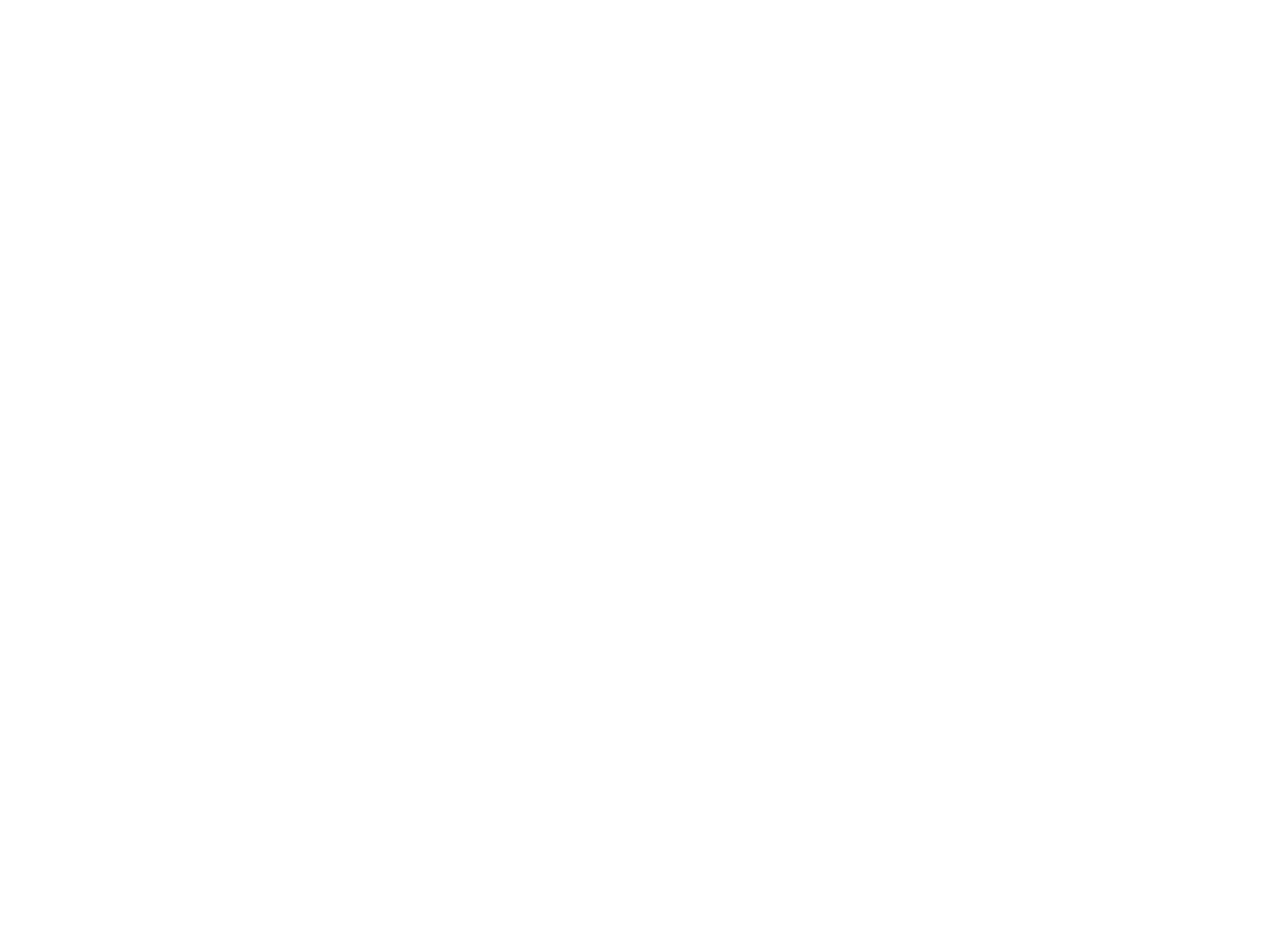
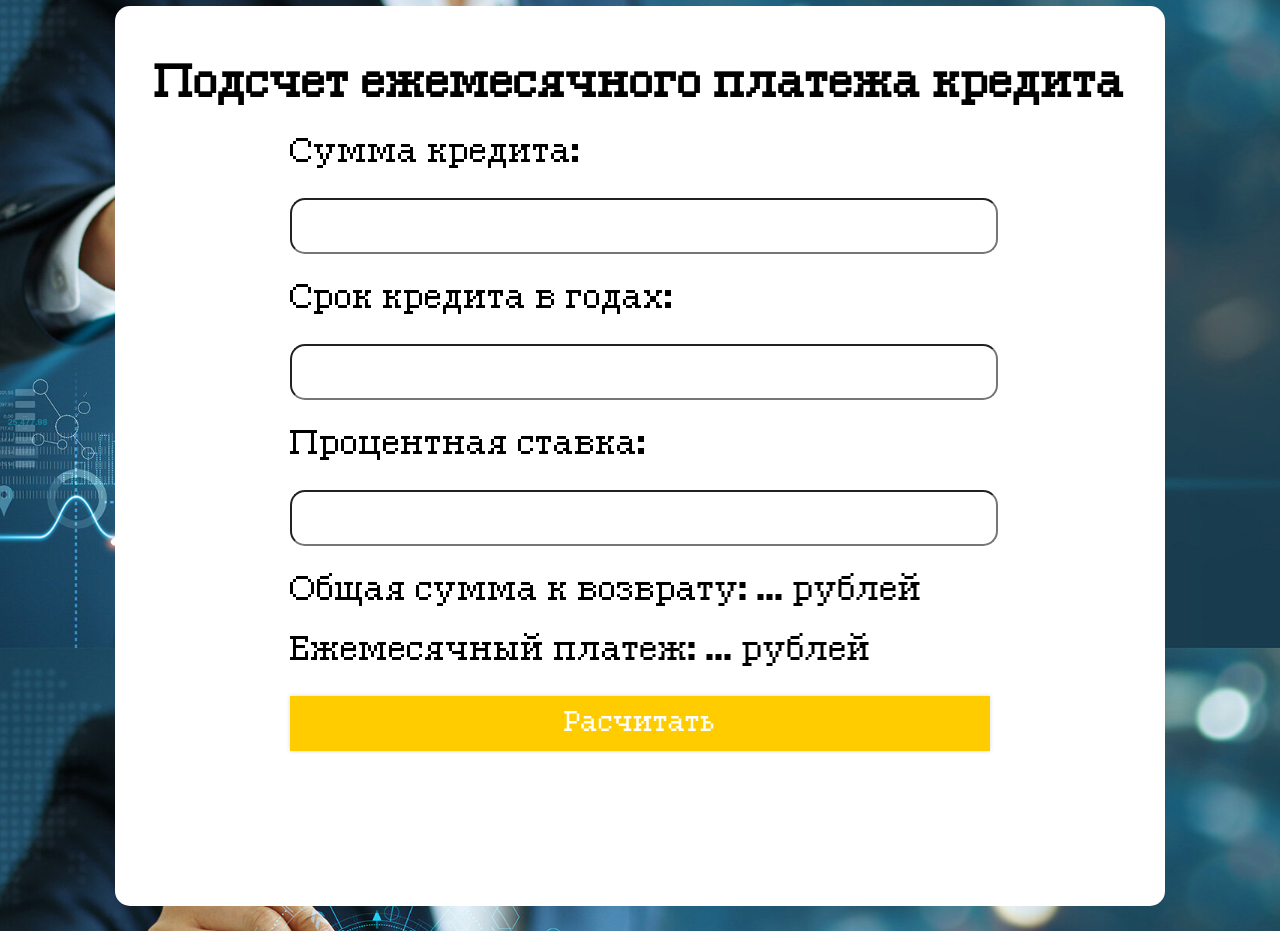
Before and after one commit to amirganizhev/Portfolio, a React (Create React App) app: page /creditCalculator in a window 1280 px wide. Before the commit this address led to /errorPage. Shown: the part 300-1231 px from the top of the page. Before the commit the page ends 800 px from the top, so only its background shows below. Built offline with nearby package versions, Linux system fonts and the light colour scheme.

Commit message:
сделал кредитный калькулятор

```diff
--- a/src/components/AppRouter.jsx
+++ b/src/components/AppRouter.jsx
@@ -5,6 +5,7 @@
 import PortfolioDescription from '../pages/PortfolioDescription';
 import HarryPotter from '../pages/HarryPotter';
 import WeatherApp from '../pages/WeatherApp';
+import CreditCalculator from '../pages/CreditCalculator';
 
 const AppRouter = () => {
 
@@ -14,13 +15,16 @@
         <ErrorPage />
       </Route>
       <Route path='/portfolioDescription'>
-        <PortfolioDescription/>
+        <PortfolioDescription />
       </Route>
       <Route path='/harryPotter'>
-        <HarryPotter/>
+        <HarryPotter />
       </Route>
       <Route path='/weatherApp'>
-        <WeatherApp/>
+        <WeatherApp />
+      </Route>
+      <Route path='/creditCalculator'>
+        <CreditCalculator />
       </Route>
       <Redirect to='/errorPage' />
     </Switch>
--- a/src/components/ProjectListMenu.jsx
+++ b/src/components/ProjectListMenu.jsx
@@ -14,6 +14,7 @@
           <Link to='/portfolioDescription' className={classes.linkProject}>Описание портфолио</Link>
           <Link to='/harryPotter' className={classes.linkProject}>HarryPotter</Link>
           <Link to='/weatherApp' className={classes.linkProject}>Погодное приложение</Link>
+          <Link to='/creditCalculator' className={classes.linkProject}>CreditCalculator</Link>
         </div>
       </div>
       <AppRouter />
--- /dev/null
+++ b/src/pages/CreditCalculator.jsx
@@ -0,0 +1,62 @@
+import React, {useState, useRef} from 'react';
+import classes from './styles/CreditCalculator.module.css';
+
+const CreditCalculator = () => {
+
+  const [result, setResult] = useState({
+    refundableAmount: '...',
+    monthlyPayment: '...'
+  })
+
+  const creditAmountValue = useRef();
+  const creditTermValue = useRef();
+  const interestRateValue = useRef();
+
+  const payment = (e) => {
+    e.preventDefault();
+    let creditAmount = parseInt(creditAmountValue.current.value);
+    let creditTerm = parseInt(creditTermValue.current.value);
+    let interestRate = parseInt(interestRateValue.current.value);
+    let totalAmount = creditAmount + (creditAmount/100) * (interestRate/12) * (creditTerm*12);
+    let oneTimePayment = totalAmount / (creditTerm * 12);
+    setResult({
+      refundableAmount: Math.round(totalAmount),
+      monthlyPayment: Math.round(oneTimePayment)
+    })
+    creditAmountValue.current.value = '';
+    creditTermValue.current.value = '';
+    interestRateValue.current.value = '';
+  }
+
+  return (
+    <div className={classes.creditCalculator}>
+
+      <h1 className={classes.creditCalculatorHeader}>Кредитный калькулятор</h1>
+
+      <form className={classes.creditCalculatorForm}>
+        <h2>Подсчет ежемесячного платежа кредита</h2>
+        <div>
+          <p>Сумма кредита:</p>
+          <input type='text' ref={creditAmountValue} />
+        </div>
+        <div>
+          <p>Срок кредита в годах:</p>
+          <input  type='text' ref={creditTermValue} />
+        </div>
+        <div>
+          <p>Процентная ставка:</p>
+          <input  type='text' ref={interestRateValue} />
+        </div>
+        <div>
+          <p>Общая сумма к возврату: {result.refundableAmount} рублей</p>
+          <p>Ежемесячный платеж: {result.monthlyPayment} рублей</p>
+        </div>
+        <button onClick={payment}>Расчитать</button>
+      </form>
+
+    </div>
+  )
+
+}
+
+export default CreditCalculator;
--- a/src/pages/WeatherApp.jsx
+++ b/src/pages/WeatherApp.jsx
@@ -1,7 +1,7 @@
 import React, {useState, useRef} from 'react';
 import classes from './styles/WeatherApp.module.css';
 
-const WeatherApp = (props) => {
+const WeatherApp = () => {
 
 	const [weather, setWeather] = useState({
 		country: '...',
--- /dev/null
+++ b/src/pages/styles/CreditCalculator.module.css
@@ -0,0 +1,72 @@
+@font-face {
+    font-family: calculator;
+    src: url(../../fonts/calculator.ttf);
+}
+
+.creditCalculator {
+  background-image: url(../../images/creditCalculatorBackground.jpg);
+	background-attachment: fixed;
+	background-repeat: no-repeat;
+	background-size: cover;
+	background-position: center center;
+  padding: 25px;
+  font-family: calculator;
+}
+
+.creditCalculatorHeader {
+  text-align: center;
+  font-size: 50px;
+  color: white;
+  text-shadow: 1px 1px 7px black;
+}
+
+.creditCalculatorForm {
+  width: 1000px;
+  height: 850px;
+  background-color: white;
+  margin-left: auto;
+  margin-right: auto;
+  margin-top: 50px;
+  padding: 25px;
+  border-radius: 15px;
+}
+
+.creditCalculatorForm h2 {
+  text-align: center;
+  font-size: 40px;
+}
+
+.creditCalculatorForm div {
+  margin-left: 150px;
+}
+
+.creditCalculatorForm p {
+  font-size: 30px;
+}
+
+.creditCalculatorForm input {
+  width: 700px;
+  height: 50px;
+  text-align: center;
+  outline: none;
+  font-family: calculator;
+  border-radius: 15px;
+}
+
+.creditCalculatorForm button {
+  width: 700px;
+  height: 55px;
+  margin-left: 150px;
+  cursor: pointer;
+  border: none;
+  background-color: #FFCC00;
+  box-shadow: 0px 0px 4px 0px rgba(34, 60, 80, 0.2);
+  color: white;
+  font-family: calculator;
+  font-size: 25px;
+}
+
+.creditCalculatorForm button:hover {
+  box-shadow: 0px 0px 8px 0px rgba(34, 60, 80, 0.2);
+  background-color: #ffd119;
+}
```
Also changed, not shown: src/fonts/calculator.ttf (added), src/images/creditCalculatorBackground.jpg (added).
